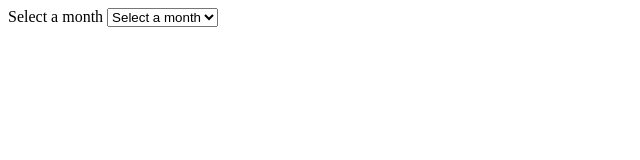
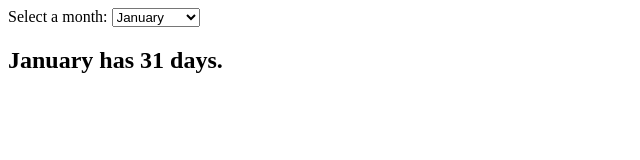
Before and after one commit to Vomitatrix/javascript-simple-calendar, a plain HTML site: page index.html in a window 1280 px wide. Shown: the whole page, without its empty margins (0-640 px from the left). Drawn offline with Linux system fonts and the light colour scheme.

Commit message:
Finished script.js, tweaked index.html

```diff
--- a/index.html
+++ b/index.html
@@ -7,23 +7,26 @@
     <title>Simple Calendar</title>
 </head>
 <body>
-    <label for="month">Select a month</label>
+    <label for="month">Select a month:</label>
     <select name="month" id="month">
-        <option value="" >Select a month</option>
-        <option value="january">January</option>
-        <option value="february">February</option>
-        <option value="march">March</option>
-        <option value="april">April</option>
-        <option value="may">May</option>
-        <option value="june">June</option>
-        <option value="july">July</option>
-        <option value="august">August</option>
-        <option value="september">September</option>
-        <option value="october">October</option>
-        <option value="november">November</option>
-        <option value="december">December</option>
+        <option value="January" selected>January</option>
+        <option value="February">February</option>
+        <option value="March">March</option>
+        <option value="April">April</option>
+        <option value="May">May</option>
+        <option value="June">June</option>
+        <option value="July">July</option>
+        <option value="August">August</option>
+        <option value="September">September</option>
+        <option value="October">October</option>
+        <option value="November">November</option>
+        <option value="December">December</option>
     </select>
 
     <h2></h2>
+
+    <ul></ul>
+
+    <script src="script.js"></script>
 </body>
 </html>
--- a/script.js
+++ b/script.js
@@ -0,0 +1,19 @@
+let select = document.querySelector('select');
+let h2 = document.querySelector('h2');
+select.value = 'January';
+h2.textContent = 'January has 31 days.';
+
+select.addEventListener('change', displayDays);
+
+function displayDays() {
+    let month = select.value;
+    let numberOfDays = 31;
+
+    if (month === 'February') {
+        numberOfDays = 28;
+    } else if (month === 'April' || month === 'June' || month === 'September' || month === 'November') {
+        numberOfDays = 30;
+    }
+
+    h2.textContent = `${month} has ${numberOfDays} days.`;
+}
```
